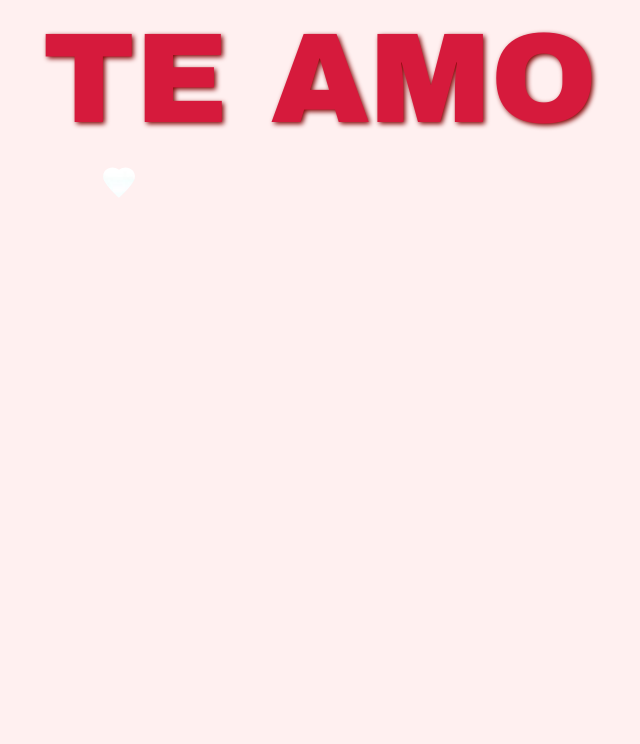
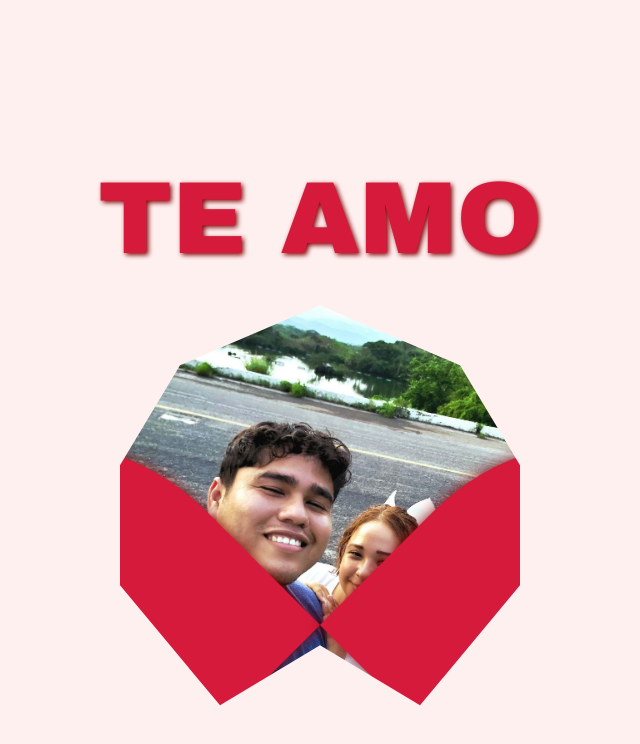
Before and after one commit to juanemmanuelpd/mijarochita, a plain HTML site: page index.html in a window 1280 px wide. Shown: the whole page, without its empty margins (320-960 px from the left). Drawn offline with Linux system fonts and the light colour scheme.

Commit message:
Update index.html

```diff
--- a/index.html
+++ b/index.html
@@ -2,83 +2,103 @@
 <html lang="es">
 <head>
   <meta charset="UTF-8" />
-  <meta name="viewport" content="width=device-width, initial-scale=1, maximum-scale=1" />
+  <meta name="viewport" content="width=device-width, initial-scale=1" />
   <title>Te amo 5 chingamadrales y 1 pilón 🦜</title>
   <style>
-    /* Reset y estilo base */
     body {
       margin: 0;
-      background-color: #fff0f0;
+      background: #fff0f0;
       font-family: 'Arial Black', Arial, sans-serif;
       display: flex;
       flex-direction: column;
       align-items: center;
       justify-content: center;
       min-height: 100vh;
-      padding: 10px 15px;
+      padding: 20px;
       box-sizing: border-box;
     }
 
-    /* Texto TE AMO grande y rojo */
     h1 {
       color: #d61a3c;
-      font-size: 10vw;
-      margin: 0 0 15px 0;
-      user-select: none;
+      font-size: 8vw;
+      margin-bottom: 30px;
       text-shadow: 2px 2px 5px #800000;
       text-align: center;
-      line-height: 1.1;
-    }
-
-    /* Contenedor del corazón */
-    .heart-container {
-      position: relative;
-      width: 80vw;
-      height: 80vw;
-      max-height: 90vh;
-      max-width: 450px;
-      min-width: 250px;
-      clip-path: path('M24 4C17 -1 8 3 8 11c0 7 16 21 16 21s16-14 16-21c0-8-9-12-16-7z');
-      background-color: #d61a3c;
-      filter: drop-shadow(0 0 15px #800000);
-      overflow: hidden;
-      user-select: none;
-      border-radius: 10px;
-      box-sizing: border-box;
-    }
-
-    /* Imagen centrada y rellena */
-    .heart-container img {
-      position: absolute;
-      top: 50%;
-      left: 50%;
-      width: 110%;
-      height: 110%;
-      object-fit: cover;
-      object-position: center;
-      transform: translate(-50%, -50%);
-      pointer-events: none;
       user-select: none;
     }
 
-    /* Ajustes para pantallas muy pequeñas */
-    @media (max-width: 400px) {
+    .heart {
+      position: relative;
+      width: 50vw;
+      max-width: 400px;
+      aspect-ratio: 1 / 1;
+      background-image: url('foto.jpg');
+      background-size: cover;
+      background-position: center center;
+      background-repeat: no-repeat;
+      filter: drop-shadow(0 0 10px #800000);
+      cursor: default;
+    }
+
+    /* Forma de corazón con CSS */
+    .heart::before,
+    .heart::after {
+      content: "";
+      position: absolute;
+      width: 50%;
+      height: 80%;
+      background: #d61a3c;
+      border-radius: 50% 50% 0 0;
+      top: 0;
+      left: 25%;
+      box-shadow: 0 0 15px #800000;
+      z-index: -1;
+    }
+
+    .heart::before {
+      left: 0;
+      transform: rotate(-45deg);
+      transform-origin: 100% 100%;
+    }
+
+    .heart::after {
+      left: 50%;
+      transform: rotate(45deg);
+      transform-origin: 0 100%;
+    }
+
+    /* Para que el fondo (imagen) también tome la forma del corazón */
+    .heart {
+      clip-path: polygon(
+        50% 0%,
+        85% 15%,
+        100% 40%,
+        100% 70%,
+        75% 100%,
+        50% 85%,
+        25% 100%,
+        0% 70%,
+        0% 40%,
+        15% 15%
+      );
+    }
+
+    /* Responsive */
+    @media (max-width: 600px) {
       h1 {
-        font-size: 14vw;
-        margin-bottom: 12px;
+        font-size: 12vw;
+        margin-bottom: 20px;
       }
-      .heart-container {
-        width: 90vw;
-        height: 90vw;
+      .heart {
+        width: 80vw;
         max-width: none;
       }
     }
+
   </style>
 </head>
 <body>
   <h1>TE AMO</h1>
-  <div class="heart-container">
-    <img src="foto.jpg" alt="Foto dentro del corazón" />
-  </div>
+  <div class="heart"></div>
 </body>
 </html>
```
